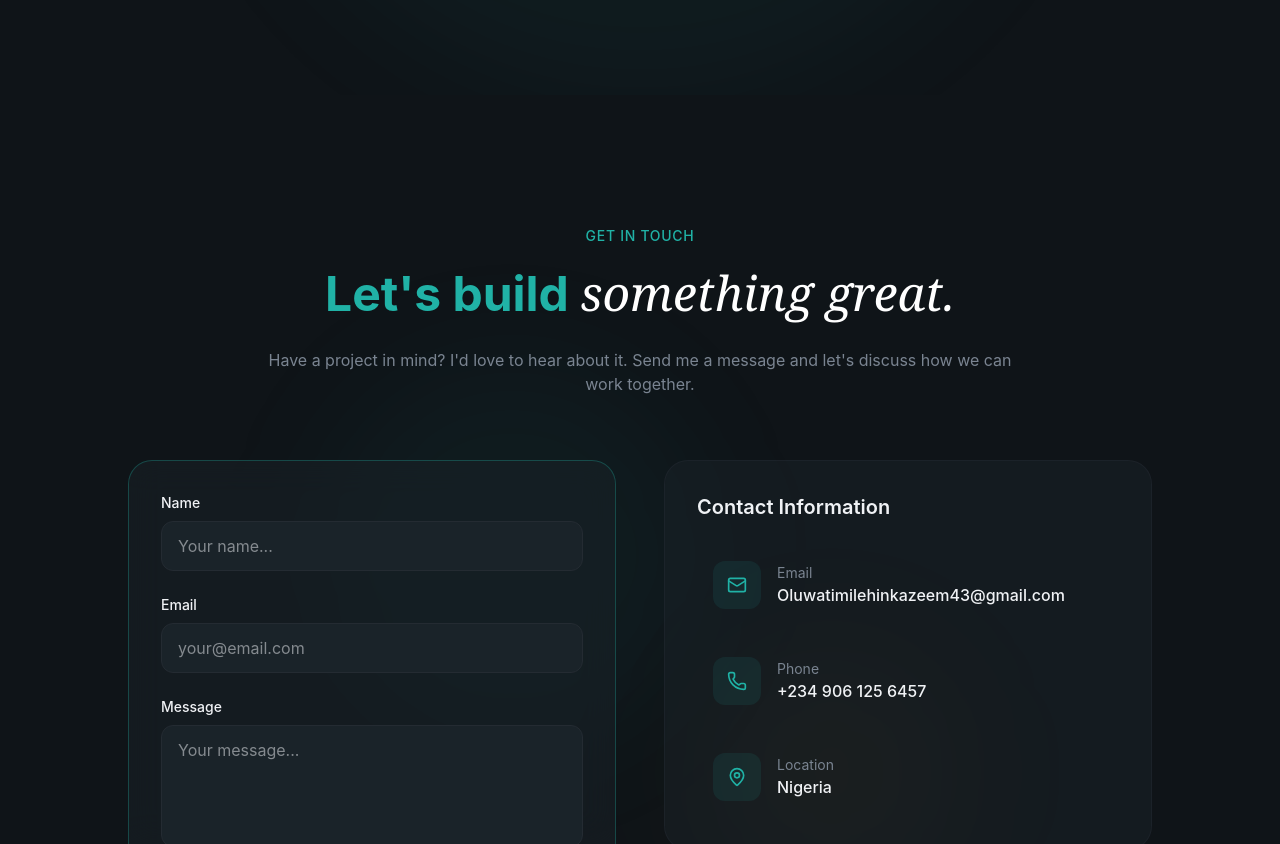
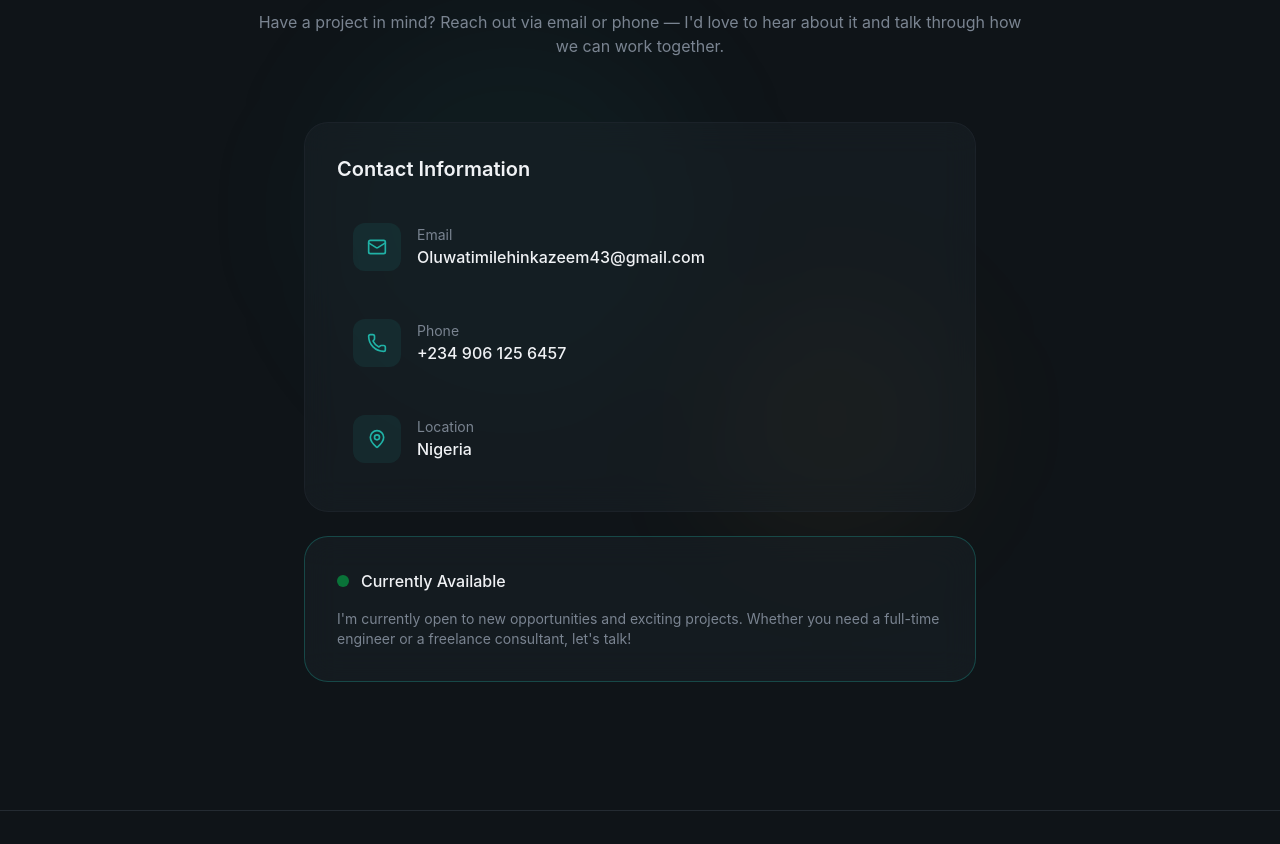
Before and after one commit to OluwatimilehinK/Oluwatimiilehin, a React (Vite) app: page / in a window 1280 px wide. Shown: the part 5800-6644 px from the top of the page. Built offline with nearby package versions, Linux system fonts and the light colour scheme.

Commit message:
updated my experience seciton.

```diff
--- a/package.json
+++ b/package.json
@@ -12,7 +12,6 @@
     "fetch-github": "node scripts/fetch-github.js"
   },
   "dependencies": {
-    "@emailjs/browser": "^4.4.1",
     "@tailwindcss/vite": "^4.2.1",
     "lucide-react": "^0.577.0",
     "react": "^19.2.0",
--- a/src/sections/Contact.jsx
+++ b/src/sections/Contact.jsx
@@ -1,14 +1,4 @@
-import {
-  Mail,
-  Phone,
-  MapPin,
-  Send,
-  CheckCircle,
-  AlertCircle,
-} from "lucide-react";
-import  Button  from "@/components/Button";
-import { useState } from "react";
-import emailjs from "@emailjs/browser";
+import { Mail, Phone, MapPin } from "lucide-react";
 
 const contactInfo = [
   {
@@ -32,60 +22,6 @@ const contactInfo = [
 ];
 
 const Contact = () => {
-  const [formData, setFormData] = useState({
-    name: "",
-    email: "",
-    message: "",
-  });
-  const [isLoading, setIsLoading] = useState(false);
-  const [submitStatus, setSubmitStatus] = useState({
-    type: null, // 'success' or 'error'
-    message: "",
-  });
-
-  const handleSubmit = async (e) => {
-    e.preventDefault();
-
-    setIsLoading(true);
-    setSubmitStatus({ type: null, message: "" });
-    try {
-      const serviceId = import.meta.env.VITE_EMAILJS_SERVICE_ID;
-      const templateId = import.meta.env.VITE_EMAILJS_TEMPLATE_ID;
-      const publicKey = import.meta.env.VITE_EMAILJS_PUBLIC_KEY;
-
-      if (!serviceId || !templateId || !publicKey) {
-        throw new Error(
-          "EmailJS configuration is missing. Please check your environment variables."
-        );
-      }
-
-      await emailjs.send(
-        serviceId,
-        templateId,
-        {
-          name: formData.name,
-          email: formData.email,
-          message: formData.message,
-        },
-        publicKey
-      );
-
-      setSubmitStatus({
-        type: "success",
-        message: "Message sent successfully! I'll get back to you soon.",
-      });
-      setFormData({ name: "", email: "", message: "" });
-    } catch (err) {
-      console.error("EmailJS error:", err);
-      setSubmitStatus({
-        type: "error",
-        message:
-          err.text || "Failed to send message. Please try again later.",
-      });
-    } finally {
-      setIsLoading(false);
-    }
-  };
   return (
     <section id="contact" className="py-16 md:py-24 lg:py-32 relative overflow-hidden">
       <div className="absolute top-0 left-0 w-full h-full">
@@ -106,113 +42,13 @@ const contactInfo = [
             </span>
           </h2>
           <p className="text-sm sm:text-base text-muted-foreground animate-fade-in animation-delay-200 px-2 sm:px-0">
-            Have a project in mind? I'd love to hear about it. Send me a message
-            and let's discuss how we can work together.
+            Have a project in mind? Reach out via email or phone — I'd love to
+            hear about it and talk through how we can work together.
           </p>
         </div>
 
-        <div className="grid lg:grid-cols-2 gap-6 sm:gap-8 md:gap-12 max-w-5xl mx-auto">
-          <div className="glass p-6 sm:p-8 rounded-3xl border border-primary/30 animate-fade-in animation-delay-300">
-            <form className="space-y-4 sm:space-y-6" onSubmit={handleSubmit}>
-              <div>
-                <label
-                  htmlFor="name"
-                  className="block text-xs sm:text-sm font-medium mb-2"
-                >
-                  Name
-                </label>
-                <input
-                  id="name"
-                  type="text"
-                  required
-                  placeholder="Your name..."
-                  value={formData.name}
-                  onChange={(e) =>
-                    setFormData({ ...formData, name: e.target.value })
-                  }
-                  className="w-full px-3 sm:px-4 py-2 sm:py-3 text-sm sm:text-base bg-surface rounded-xl border border-border focus:border-primary focus:ring-1 focus:ring-primary outline-none transition-all"
-                />
-              </div>
-
-              <div>
-                <label
-                  htmlFor="email"
-                  className="block text-xs sm:text-sm font-medium mb-2"
-                >
-                  Email
-                </label>
-                <input
-                  id="email"
-                  type="email"
-                  required
-                  placeholder="your@email.com"
-                  value={formData.email}
-                  onChange={(e) =>
-                    setFormData({ ...formData, email: e.target.value })
-                  }
-                  className="w-full px-3 sm:px-4 py-2 sm:py-3 text-sm sm:text-base bg-surface rounded-xl border border-border focus:border-primary focus:ring-1 focus:ring-primary outline-none transition-all"
-                />
-              </div>
-
-              <div>
-                <label
-                  htmlFor="message"
-                  className="block text-xs sm:text-sm font-medium mb-2"
-                >
-                  Message
-                </label>
-                <textarea
-                  id="message"
-                  rows={4}
-                  required
-                  value={formData.message}
-                  onChange={(e) =>
-                    setFormData({ ...formData, message: e.target.value })
-                  }
-                  placeholder="Your message..."
-                  className="w-full px-3 sm:px-4 py-2 sm:py-3 text-sm sm:text-base bg-surface rounded-xl border border-border focus:border-primary focus:ring-1 focus:ring-primary outline-none transition-all resize-none"
-                />
-              </div>
-
-              <Button
-                className="w-full"
-                type="submit"
-                size="lg"
-                disabled={isLoading}
-              >
-                {isLoading ? (
-                  <>Sending...</>
-                ) : (
-                  <>
-                    Send Message
-                    <Send className="w-5 h-5" />
-                  </>
-                )}
-              </Button>
-
-              {submitStatus.type && (
-                <div
-                  className={`flex items-start sm:items-center gap-3
-                     p-3 sm:p-4 rounded-xl text-sm sm:text-base ${
-                       submitStatus.type === "success"
-                         ? "bg-green-500/10 border border-green-500/20 text-green-400"
-                         : "bg-red-500/10 border border-red-500/20 text-red-400"
-                     }`}
-                >
-                  {submitStatus.type === "success" ? (
-                    <CheckCircle className="w-5 h-5 flex-shrink-0 mt-0.5 sm:mt-0" />
-                  ) : (
-                    <AlertCircle className="w-5 h-5 flex-shrink-0 mt-0.5 sm:mt-0" />
-                  )}
-                  <p>{submitStatus.message}</p>
-                </div>
-              )}
-            </form>
-          </div>
-
-          {/* Contact Info */}
-          <div className="space-y-4 sm:space-y-6 animate-fade-in animation-delay-400">
-            <div className="glass rounded-3xl p-6 sm:p-8">
+        <div className="max-w-2xl mx-auto space-y-4 sm:space-y-6">
+          <div className="glass rounded-3xl p-6 sm:p-8 animate-fade-in animation-delay-400">
             <h3 className="text-lg sm:text-xl font-semibold mb-4 sm:mb-6">
               Contact Information
             </h3>
@@ -251,7 +87,6 @@ const contactInfo = [
           </div>
         </div>
       </div>
-      </div>
     </section>
   );
 };
--- a/src/sections/Experience.jsx
+++ b/src/sections/Experience.jsx
@@ -1,13 +1,13 @@
 const experiences = [
-  {
-    period: "2026 — Present",
-    role: "Junior Frontend Engineer",
-    company: "Tirlun.ai",
-    description:
-      "Tirlun.ai is an innovative agritech company that leverages artificial intelligence to improve farm operations and workforce training. Its platform enables agricultural businesses to create structured training systems, manage teams, and digitize farm processes for better productivity and sustainability.",
-    technologies: ["React", "JavaScript"],
-    current: true,
-  },
+  // {
+  //   period: "2026 — Present",
+  //   role: "Junior Frontend Engineer",
+  //   company: "Tirlun.ai",
+  //   description:
+  //     "Tirlun.ai is an innovative agritech company that leverages artificial intelligence to improve farm operations and workforce training. Its platform enables agricultural businesses to create structured training systems, manage teams, and digitize farm processes for better productivity and sustainability.",
+  //   technologies: ["React", "JavaScript"],
+  //   current: true,
+  // },
   {
     period: "2025 — 2026",
     role: "Intern Frontend Engineer",
```
Also changed, not shown: 2 other files (tests, documents, lock files or other folders). Lines whose indentation alone changed are shown as unchanged.
